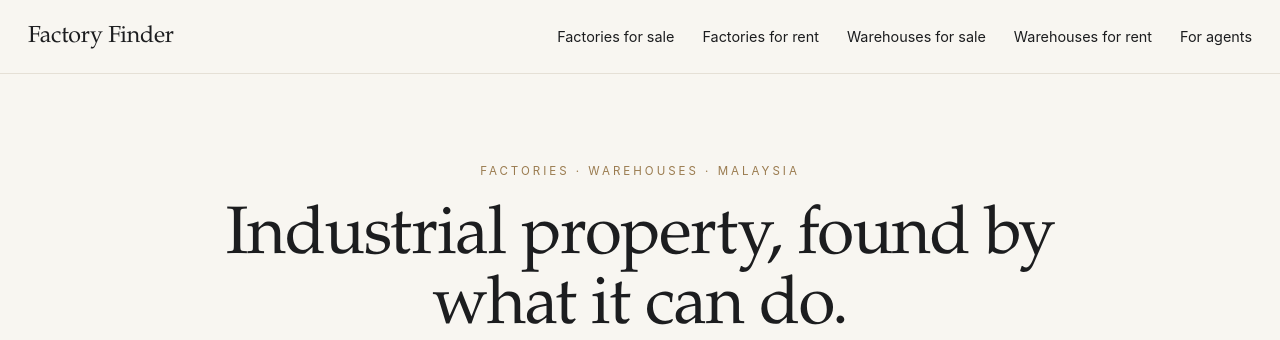
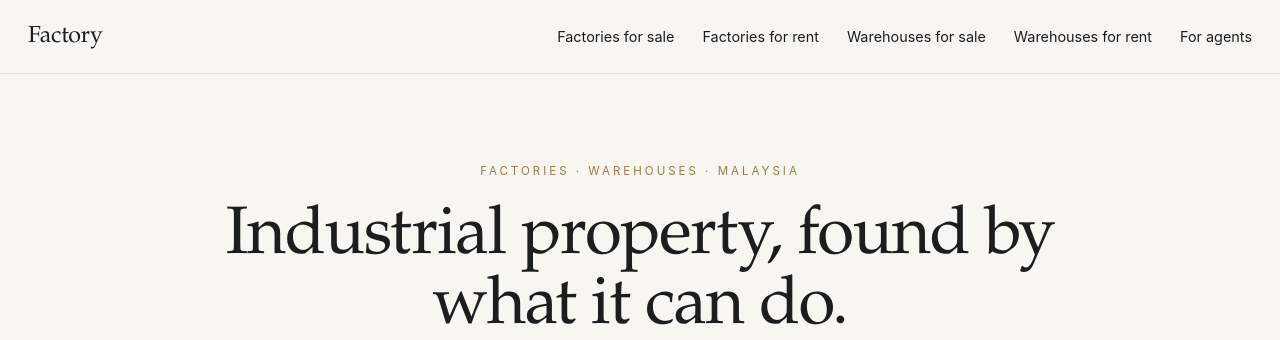
Before and after one commit to jialincheoh/factory, a FastAPI app: page / in a window 1280 px wide. Shown: the top 340 px of the page. Run offline with FastAPI, Linux system fonts and the light colour scheme; some libraries are stand-ins or nearby versions.

Commit message:
Rename to Factory for factory.my

```diff
--- a/app/config.py
+++ b/app/config.py
@@ -49,4 +49,4 @@ CURRENCY_CODE = os.environ.get("CURRENCY_CODE", "MYR")  # ISO 4217, for structur
 # Public address of the site, used in canonical links, the sitemap and
 # structured data. Set it to the real domain (e.g. https://factory.my) when deploying.
 SITE_URL = os.environ.get("SITE_URL", "http://localhost:8000").rstrip("/")
-SITE_NAME = os.environ.get("SITE_NAME", "Factory Finder")
+SITE_NAME = os.environ.get("SITE_NAME", "Factory")
--- a/app/main.py
+++ b/app/main.py
@@ -550,7 +550,7 @@ def card_from_form(form) -> dict:
     text = lambda k, n=120: (str(form.get(k, "")).strip()[:n] or None)
     property_type = form.get("property_type")
     if property_type not in PROPERTY_TYPES:
-        raise HTTPException(400, "Factory Finder lists factories and warehouses only. "
+        raise HTTPException(400, "Factory lists factories and warehouses only. "
                                  "Shoplots and shop offices belong on kedai.my.")
     tenure = form.get("tenure") if form.get("tenure") in ("freehold", "leasehold") else None
     lat, lng = _opt_float(form.get("latitude"), "Latitude", -90, 90), _opt_float(form.get("longitude"), "Longitude", -180, 180)
--- a/app/static/style.css
+++ b/app/static/style.css
@@ -1,4 +1,4 @@
-/* Factory Finder — quiet, editorial, classy.
+/* Factory — quiet, editorial, classy.
    Serif display type, warm ivory, charcoal ink, a single brass accent, hairlines instead of boxes. */
 :root {
   --bg: #f8f6f1;            /* warm ivory */
--- a/app/templates/base.html
+++ b/app/templates/base.html
@@ -29,7 +29,7 @@
 <body class="{% block body_class %}{% endblock %}">
 <header class="topbar">
   <div class="topbar-inner">
-  <a class="brand" href="/"><span class="wordmark">Factory Finder</span></a>
+  <a class="brand" href="/"><span class="wordmark">{{ SITE_NAME }}</span></a>
   <nav aria-label="Main">
     <a href="/factory-for-sale">Factories for sale</a>
     <a href="/factory-for-rent">Factories for rent</a>
```
Also changed, not shown: 1 other file.
